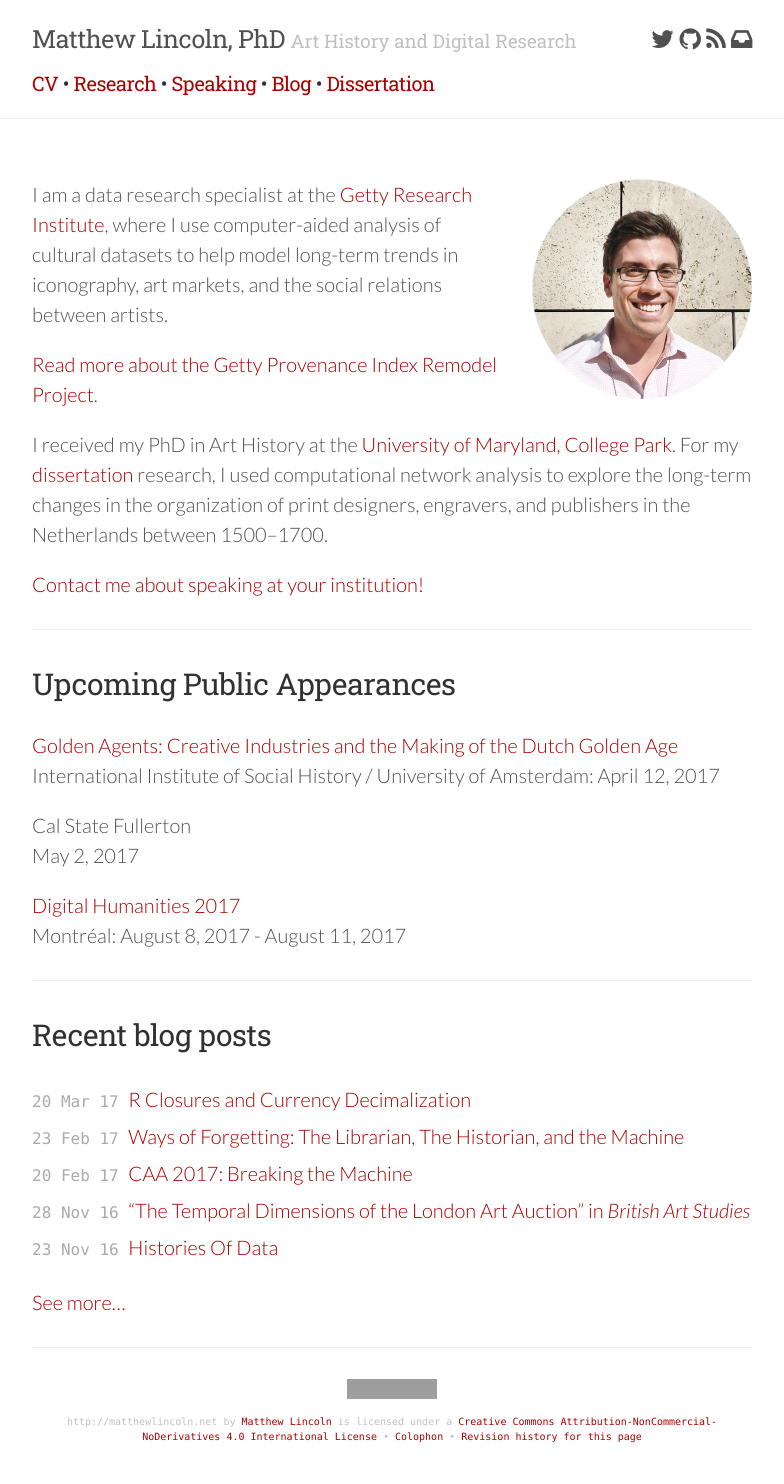
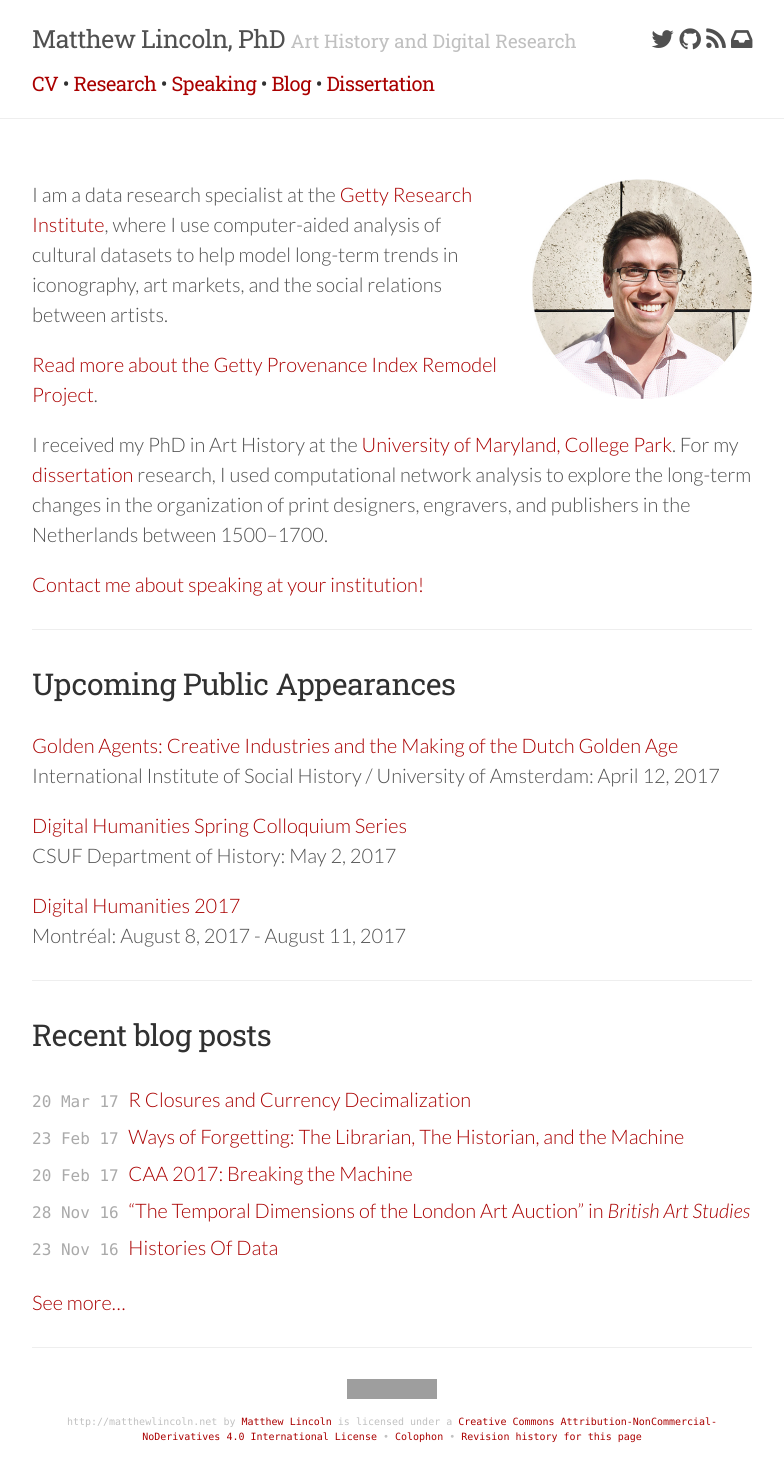
Before and after one commit to mdlincoln/mdlincoln.github.io, a Jekyll site: the page built from index.md, in a window 1280 px wide. Shown: the whole page, without its empty margins (248-1032 px from the left). Built offline with Jekyll 4.4.1, drawn with Linux system fonts in a browser that asks for light colours; nearby versions of some CDN libraries; a script that is not in the unit is left out; grey boxes are pictures that could not be loaded.

Commit message:
detailed CSUF talk info and link

```diff
--- a/_data/travel.yaml
+++ b/_data/travel.yaml
@@ -7,5 +7,7 @@
   url: https://dh2017.adho.org/
   datestart: 2017-08-08 00:00:00 -0800
   dateend:  2017-08-11 00:00:00 -0800
-- venue: Cal State Fullerton
+- venue: Digital Humanities Spring Colloquium Series
+  location: CSUF Department of History
+  url: http://calendar.fullerton.edu/displaymedia.aspx?whatToDo=attch&id=517
   datestart: 2017-05-02 00:00:00 -0800
```
